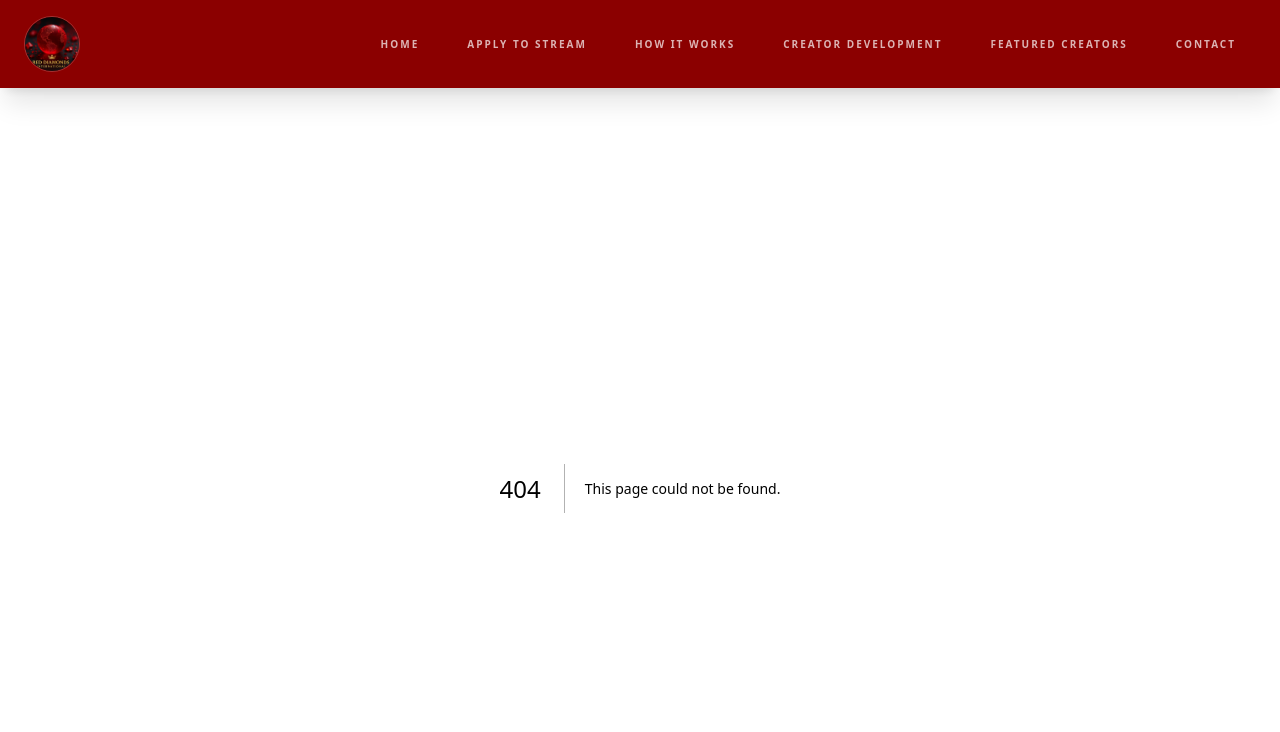
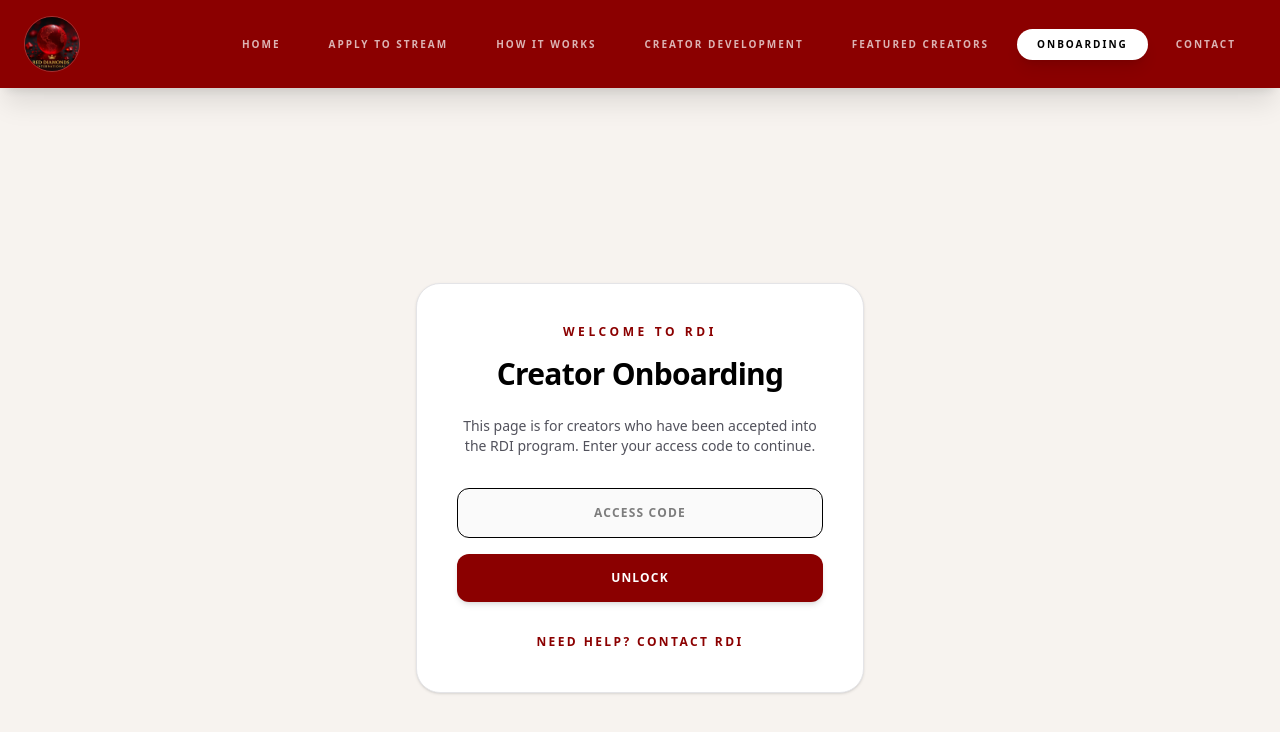
Before and after one commit to KingAdamas/reddiamonds-site, a Next.js app: page /onboarding in a window 1280 px wide. Before the commit this address had no page. Shown: the top 732 px of the page. Built offline with nearby package versions, Linux system fonts and the light colour scheme.

Commit message:
Add private Onboarding page with TikTok agency link, add to nav

```diff
--- a/app/components/Header.tsx
+++ b/app/components/Header.tsx
@@ -12,6 +12,7 @@ const navItems = [
   { name: 'HOW IT WORKS', path: '/process' },
   { name: 'CREATOR DEVELOPMENT', path: '/creator-development' },
   { name: 'FEATURED CREATORS', path: '/creator-hub' },
+  { name: 'ONBOARDING', path: '/onboarding' },
   { name: 'CONTACT', path: '/contact' },
 ];
 
--- /dev/null
+++ b/app/onboarding/page.tsx
@@ -0,0 +1,132 @@
+'use client';
+
+import React, { useState } from 'react';
+import Link from 'next/link';
+
+export default function Onboarding() {
+  const [unlocked, setUnlocked] = useState(false);
+  const [code, setCode] = useState('');
+  const [error, setError] = useState(false);
+
+  const ACCESS_CODE = "RDI2026";
+
+  const verifyAccess = (e: React.FormEvent) => {
+    e.preventDefault();
+    if (code === ACCESS_CODE) {
+      setUnlocked(true);
+      setError(false);
+    } else {
+      setError(true);
+      setCode('');
+    }
+  };
+
+  if (!unlocked) {
+    return (
+      <div className="min-h-screen bg-[#F7F3EF] text-black font-sans flex items-center justify-center p-6">
+        <div className="max-w-md w-full bg-white border border-zinc-200 p-10 rounded-3xl shadow-sm text-center">
+          <p className="text-[#8B0000] text-xs uppercase tracking-[0.3em] mb-4 font-bold">Welcome to RDI</p>
+          <h1 className="text-3xl font-extrabold tracking-tight mb-6 text-black">Creator Onboarding</h1>
+          <p className="text-zinc-600 text-sm font-medium mb-8">
+            This page is for creators who have been accepted into the RDI program. Enter your access code to continue.
+          </p>
+
+          <form onSubmit={verifyAccess} className="space-y-4">
+            <input
+              type="password"
+              placeholder="ACCESS CODE"
+              value={code}
+              onChange={(e) => setCode(e.target.value)}
+              className={`w-full bg-zinc-50 border ${error ? 'border-[#8B0000]' : 'border-zinc-200'} text-black text-center py-4 rounded-xl focus:outline-none focus:border-black transition-all uppercase tracking-widest text-xs font-bold`}
+              autoFocus
+            />
+            {error && <p className="text-[#8B0000] text-xs uppercase font-bold tracking-widest mt-2">Incorrect code</p>}
+            <button type="submit" className="w-full bg-[#8B0000] text-white py-4 rounded-xl font-bold uppercase tracking-widest text-xs hover:bg-[#a00000] transition-all shadow-md">
+              Unlock
+            </button>
+          </form>
+
+          <Link href="/contact" className="mt-8 inline-block text-[#8B0000] text-xs uppercase tracking-[0.2em] font-bold hover:underline transition-colors">
+            Need help? Contact RDI
+          </Link>
+        </div>
+      </div>
+    );
+  }
+
+  return (
+    <div className="min-h-screen bg-[#F7F3EF] text-black font-sans selection:bg-[#8B0000] selection:text-white">
+      <main className="max-w-7xl mx-auto px-6 py-12 md:py-24 space-y-8 md:space-y-12">
+
+        {/* --- HERO --- */}
+        <section>
+          <div className="bg-white border border-zinc-200 rounded-[2.5rem] p-8 md:p-20 text-center shadow-sm">
+            <p className="text-[#8B0000] text-xs md:text-sm font-bold uppercase tracking-[0.3em] mb-8 leading-loose">
+              YOU&apos;RE IN
+            </p>
+            <h1 className="text-4xl md:text-7xl font-extrabold tracking-tight text-black mb-6 md:mb-8 leading-[1.1]">
+              Welcome to RDI.
+            </h1>
+            <p className="max-w-3xl mx-auto text-black/70 text-base md:text-lg leading-relaxed font-medium">
+              You&apos;ve been accepted into the RDI creator program. Here&apos;s your first step to get connected on TikTok Live.
+            </p>
+          </div>
+        </section>
+
+        {/* --- STEP 1: JOIN AGENCY --- */}
+        <section>
+          <div className="bg-white border border-zinc-200 rounded-[2.5rem] p-8 md:p-20 shadow-sm text-center">
+            <h3 className="text-3xl md:text-5xl font-extrabold tracking-tight mb-6 text-black">
+              Step 1: Connect with RDI on TikTok
+            </h3>
+            <p className="max-w-2xl mx-auto text-zinc-600 text-base md:text-lg leading-relaxed mb-10 font-medium">
+              Use the link below to join RDI&apos;s TikTok agency network. This connects your account so we can support your growth and live streaming on the platform.
+            </p>
+            <a
+              href="https://www.tiktok.com/t/ZMhayjkVC/"
+              target="_blank"
+              rel="noopener noreferrer"
+              className="inline-block bg-[#8B0000] text-white px-14 py-6 text-sm font-bold uppercase tracking-widest rounded-full hover:bg-[#a00000] transition-all shadow-md"
+            >
+              Join RDI on TikTok
+            </a>
+          </div>
+        </section>
+
+        {/* --- WHAT'S NEXT --- */}
+        <section>
+          <div className="bg-white border border-zinc-200 rounded-[2.5rem] p-8 md:p-20 shadow-sm">
+            <h3 className="text-3xl md:text-5xl font-extrabold tracking-tight mb-8 text-black text-center border-b border-black/10 pb-6">
+              What Happens Next
+            </h3>
+            <ul className="max-w-2xl mx-auto space-y-4 text-zinc-800 text-base md:text-lg font-medium">
+              {[
+                'A member of the RDI team will follow up to confirm your connection',
+                'You\u2019ll get support setting your first streaming schedule',
+                'We\u2019ll start working together on consistency and live presence',
+              ].map((item, i) => (
+                <li key={item} className="border-b border-black/5 pb-4 last:border-0 flex gap-3">
+                  <span className="text-[#8B0000] font-bold">{i + 1}.</span>
+                  <span>{item}</span>
+                </li>
+              ))}
+            </ul>
+          </div>
+        </section>
+
+        {/* --- CONTACT --- */}
+        <section>
+          <div className="bg-white border border-zinc-200 rounded-[2.5rem] p-8 md:p-20 shadow-sm text-center">
+            <p className="text-zinc-600 text-base md:text-lg font-medium mb-6">
+              Questions about onboarding? Reach out anytime.
+            </p>
+            <Link href="/contact" className="inline-block bg-black text-white py-5 px-12 rounded-full font-bold tracking-widest text-[11px] uppercase hover:bg-zinc-800 transition-all shadow-md">
+              Contact RDI
+            </Link>
+          </div>
+        </section>
+
+      </main>
+    </div>
+  );
+}
```
